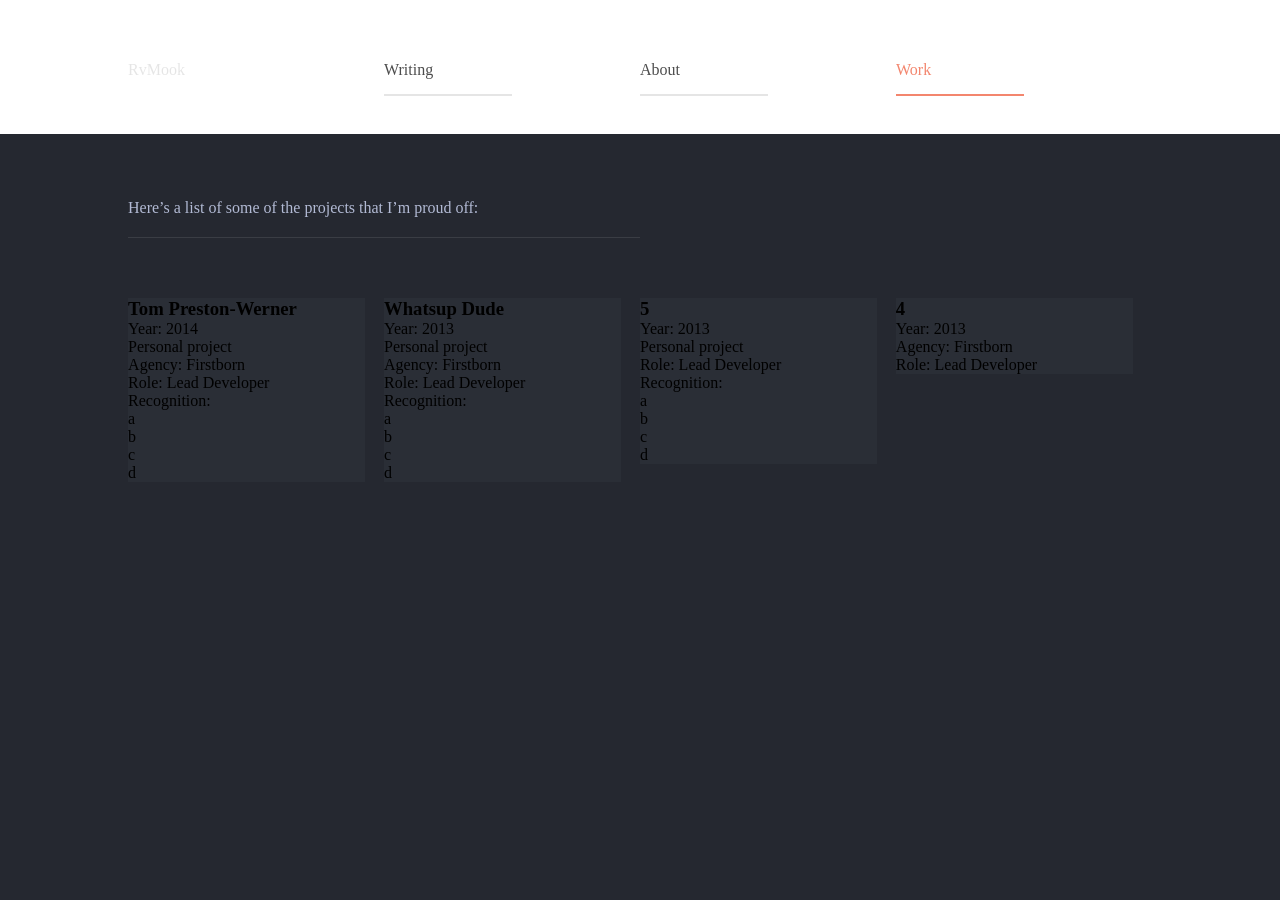
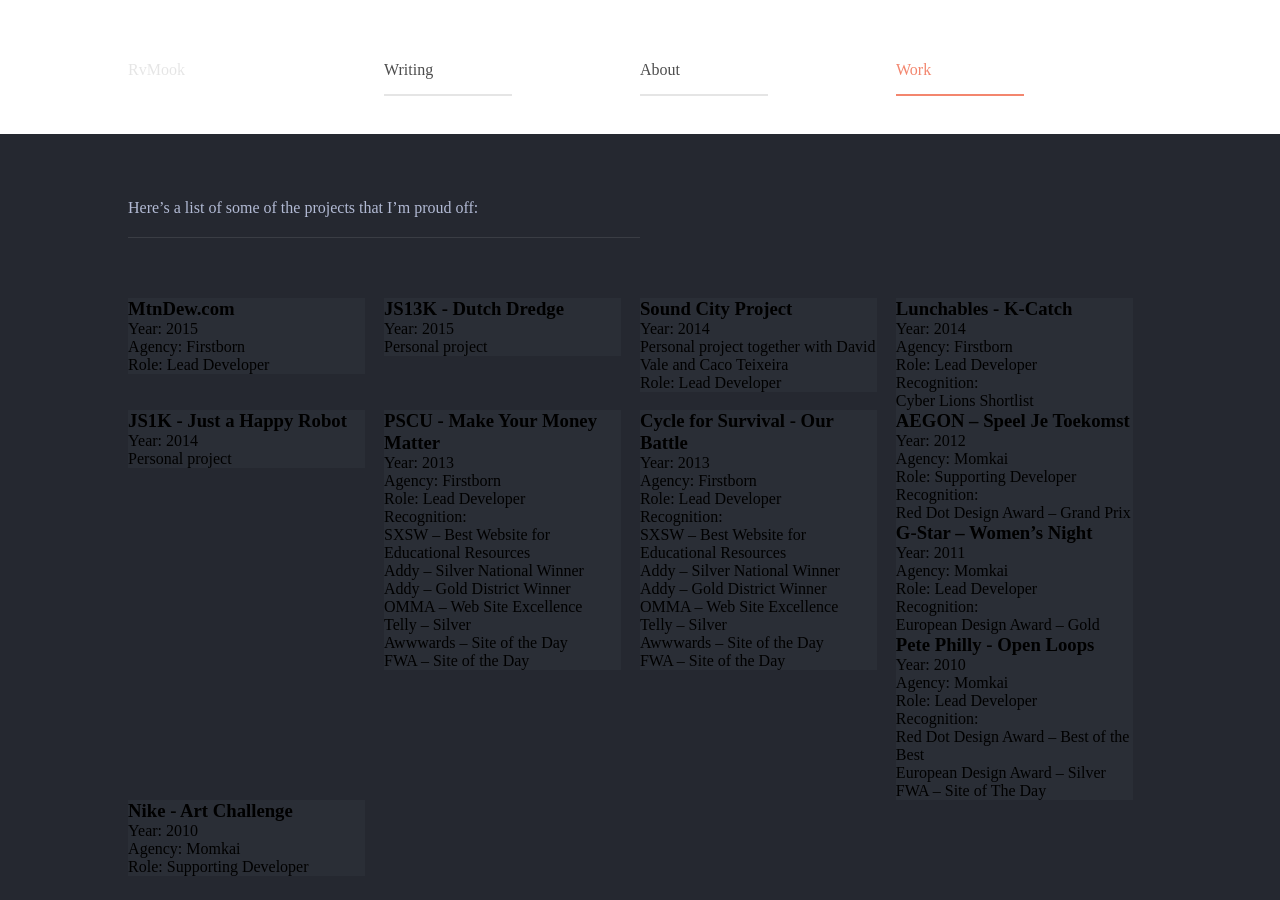
Before and after one commit to rickvanmook/rickvanmook.github.io, a Jekyll site: the page built from work.html, in a window 1280 px wide. Built offline with Jekyll 4.4.1, drawn with Linux system fonts in a browser that asks for light colours.

Commit message:
Updated project data

```diff
--- a/_data/work.yml
+++ b/_data/work.yml
@@ -1,39 +1,84 @@
-- title: Tom Preston-Werner
+- title: MtnDew.com
+  year: 2015
+  agency:
+      label: Firstborn
+      url: http://firstborn.com
+  role: Lead Developer
+- title: JS13K - Dutch Dredge
+  year: 2015
+  sub-title: Personal project
+- title: Sound City Project
   year: 2014
-  sub-title: Personal project
+  sub-title: Personal project together with <a>David Vale</a> and <a>Caco Teixeira</a>
+  role: Lead Developer
+- title: Lunchables - K-Catch
+  year: 2014
   agency:
     label: Firstborn
     url: http://firstborn.com
   role: Lead Developer
   recognitions:
-    - a
-    - b
-    - c
-    - d
-- title: Whatsup Dude
+    - Cyber Lions Shortlist
+- title: JS1K - Just a Happy Robot
+  year: 2014
+  sub-title: Personal project
+- title: PSCU - Make Your Money Matter
   year: 2013
-  sub-title: Personal project
   agency:
     label: Firstborn
     url: http://firstborn.com
   role: Lead Developer
   recognitions:
-    - a
-    - b
-    - c
-    - d
-- title: 5
-  year: 2013
-  sub-title: Personal project
-  role: Lead Developer
-  recognitions:
-    - a
-    - b
-    - c
-    - d
-- title: 4
+    - SXSW – Best Website for Educational Resources
+    - Addy – Silver National Winner
+    - Addy – Gold District Winner
+    - OMMA – Web Site Excellence
+    - Telly – Silver
+    - Awwwards – Site of the Day
+    - FWA – Site of the Day
+- title: Cycle for Survival - Our Battle
   year: 2013
   agency:
     label: Firstborn
     url: http://firstborn.com
   role: Lead Developer
+  recognitions:
+    - SXSW – Best Website for Educational Resources
+    - Addy – Silver National Winner
+    - Addy – Gold District Winner
+    - OMMA – Web Site Excellence
+    - Telly – Silver
+    - Awwwards – Site of the Day
+    - FWA – Site of the Day
+- title: AEGON – Speel Je Toekomst
+  year: 2012
+  agency:
+    label: Momkai
+    url: http://momkai.com
+  role: Supporting Developer
+  recognitions:
+    - Red Dot Design Award – Grand Prix
+- title: G-Star – Women’s Night
+  year: 2011
+  agency:
+    label: Momkai
+    url: http://momkai.com
+  role: Lead Developer
+  recognitions:
+    - European Design Award – Gold
+- title: Pete Philly - Open Loops
+  year: 2010
+  agency:
+    label: Momkai
+    url: http://momkai.com
+  role: Lead Developer
+  recognitions:
+    - Red Dot Design Award – Best of the Best
+    - European Design Award – Silver
+    - FWA – Site of The Day
+- title: Nike - Art Challenge
+  year: 2010
+  agency:
+    label: Momkai
+    url: http://momkai.com
+  role: Supporting Developer
```
